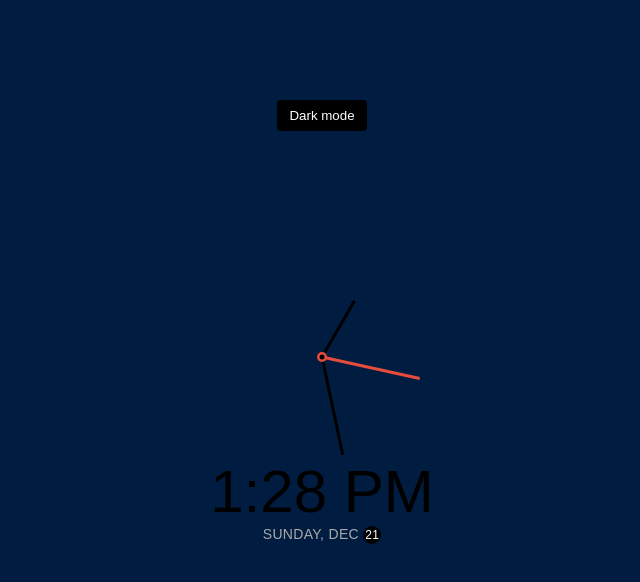
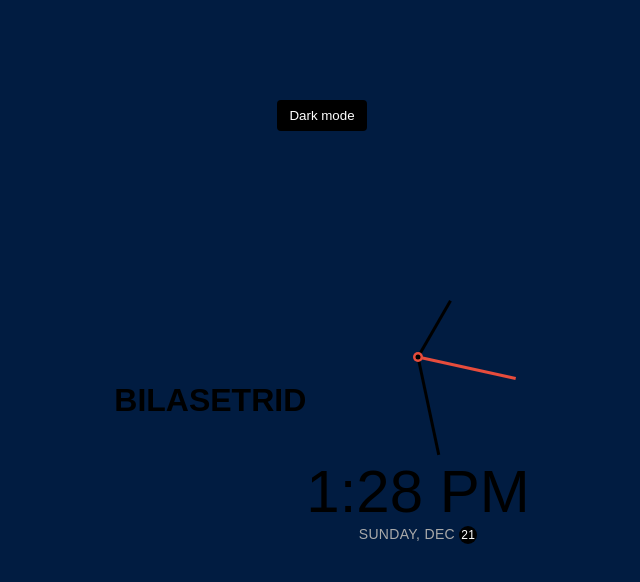
Before and after one commit to hafthors/clock, a plain HTML site: page index.html in a window 1280 px wide. Shown: the whole page, without its empty margins (318-958 px from the left). Drawn offline with Linux system fonts and the light colour scheme.

Commit message:
Add title to index.html

```diff
--- a/index.html
+++ b/index.html
@@ -10,6 +10,7 @@
     <!-- Inspired by this dribbble shot https://dribbble.com/shots/5958443-Alarm-clock -->
 
     <button class="toggle">Dark mode</button>
+     <h1>BILASETRID</h1>
 
     <div class="clock-container">
       <div class="clock">
```
